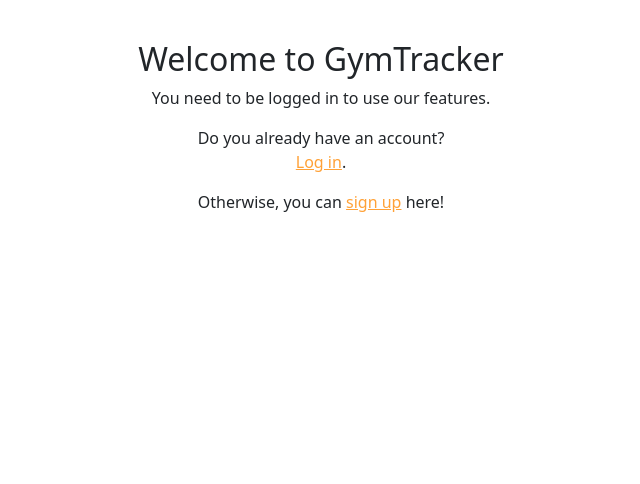
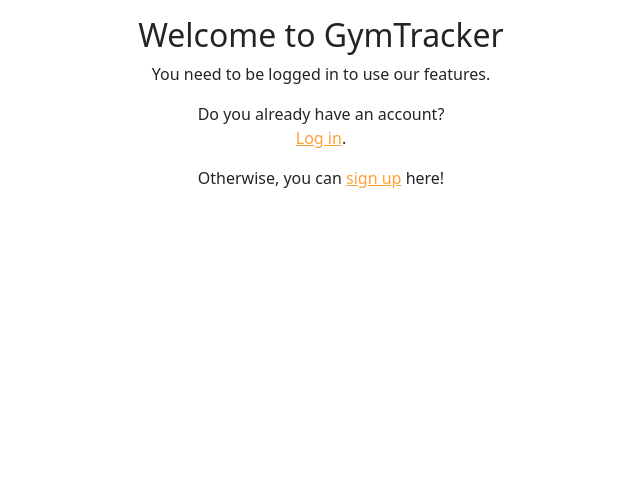
Before and after one commit to DavidFB94/gym-tracker, a Django app: page / in a window 1280 px wide. Shown: the part 73-557 px from the top of the page, without its empty margins (319-959 px from the left). Run offline with Django 4.2, Linux system fonts and the light colour scheme; parts of the project's set-up code (start-up, migrations or seed data) failed here and were passed over.

Commit message:
Replace custom margin class with bootstrap

```diff
--- a/templates/base.html
+++ b/templates/base.html
@@ -12,6 +12,7 @@
     <title>GymTracker</title>
     <meta charset="utf-8">
     <meta name="viewport" content="width=device-width, initial-scale=1">
+    <link rel="shortcut icon" href="https://github.com/DavidFB94/gym-tracker/blob/main/assets/favicon.png?raw=true" type="image/x-icon">
 
     <link href="https://cdn.jsdelivr.net/npm/bootstrap@5.3.3/dist/css/bootstrap.min.css" rel="stylesheet"
         integrity="sha384-QWTKZyjpPEjISv5WaRU9OFeRpok6YctnYmDr5pNlyT2bRjXh0JMhjY6hW+ALEwIH" crossorigin="anonymous">
@@ -75,7 +76,7 @@
             </div>
         </div>
     </header>
-    <main class="container container-main top-margin">
+    <main class="container container-main mt-3">
         {% block content %}
         <!-- Content Goes here -->
         {% endblock content %}
```
